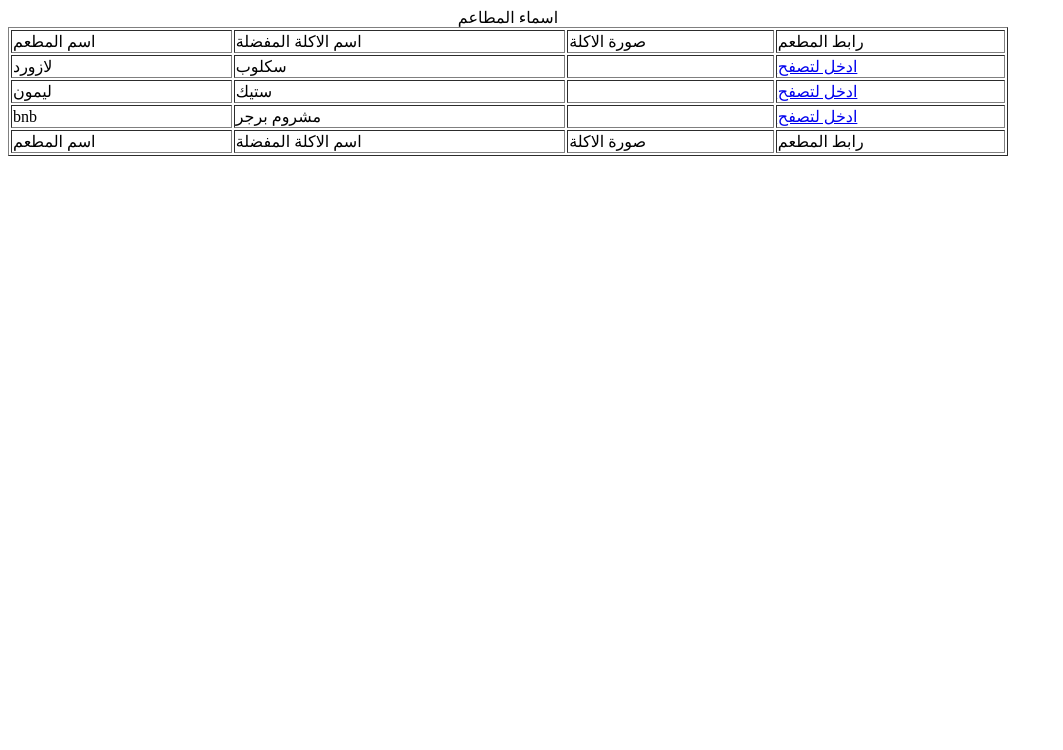
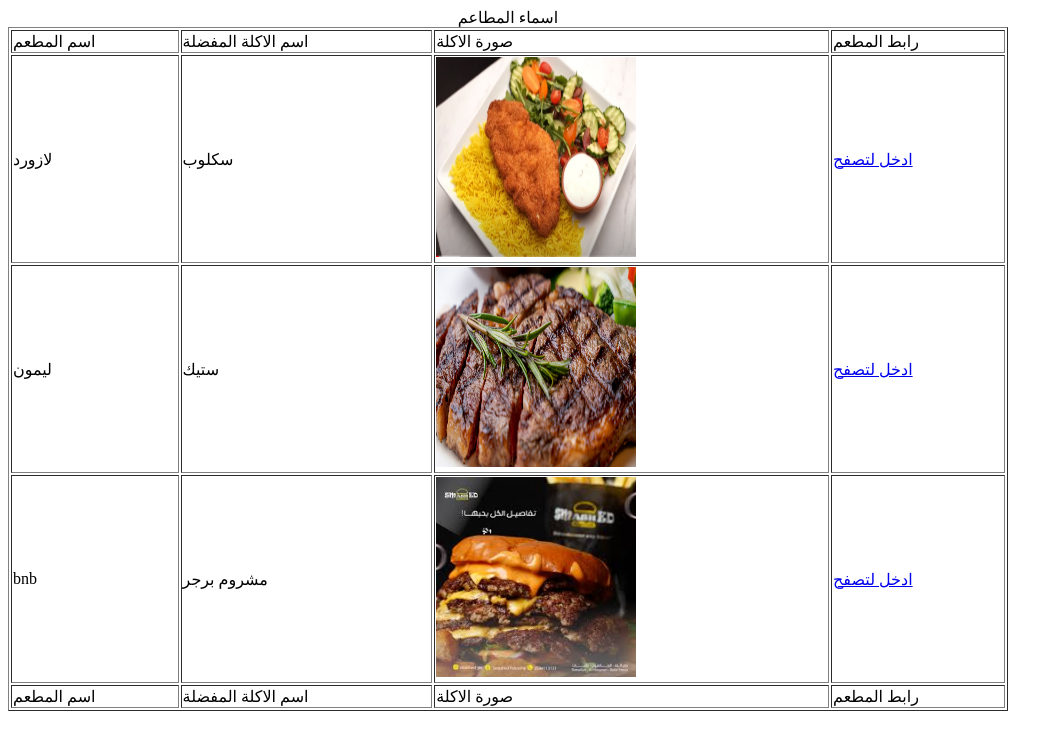
Before and after one commit to mahdeamour/session-5, a plain HTML site: page session 5/index.html in a window 1280 px wide. Shown: the whole page, without its empty margins (0-1063 px from the left). Drawn offline with Linux system fonts and the light colour scheme.

Commit message:
Add files via upload

```diff
--- a/session 5/index.html
+++ b/session 5/index.html
@@ -25,8 +25,9 @@
 
 <td>سكلوب</td>
 
-    <td></td> </img src= "سكلوب.jpg"></td>
+    <td> <img src="سكلوب.jpg"width="200px" height="200px"></td>
     <td>
+
         <a href=" https://ar.tripadvisor.com/Restaurant_Review-g667136-d12339933-Reviews-Lazaward-Ramallah_Binyamin_Region_West_Bank.html">ادخل لتصفح</a>
     </td>
 
@@ -37,18 +38,18 @@
 
         <td>ستيك</td>
 
-            <td></img src="ستيك.jpg"></td>
+            <td><img src="ستيك.jpg" width="200px" height="200px"></td>
             <td>
                 <a href="  https://www.facebook.com/LEMONPalestine">ادخل لتصفح</a>
             </td>
 
             </tr>
-            <tr>
+
                 <td>bnb</td>
 
                 <td>مشروم برجر</td>
 
-                    <td></img src="برغر.jfif"></td>
+                    <td><img src="برغر.jfif"width="200px" height="200px"></td>
                     <td>
                         <a href=" https://www.facebook.com/bnbpalestine/">ادخل لتصفح</a>
                     </td>
```
Also changed, not shown: session 5/برغر.jfif (added), session 5/ستيك.jpg (added), session 5/سكلوب.jpg (added).
